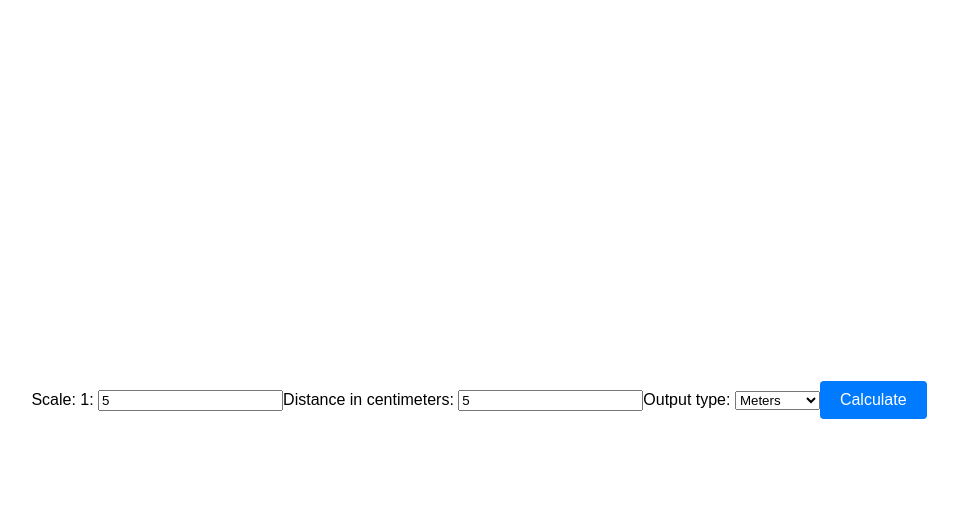
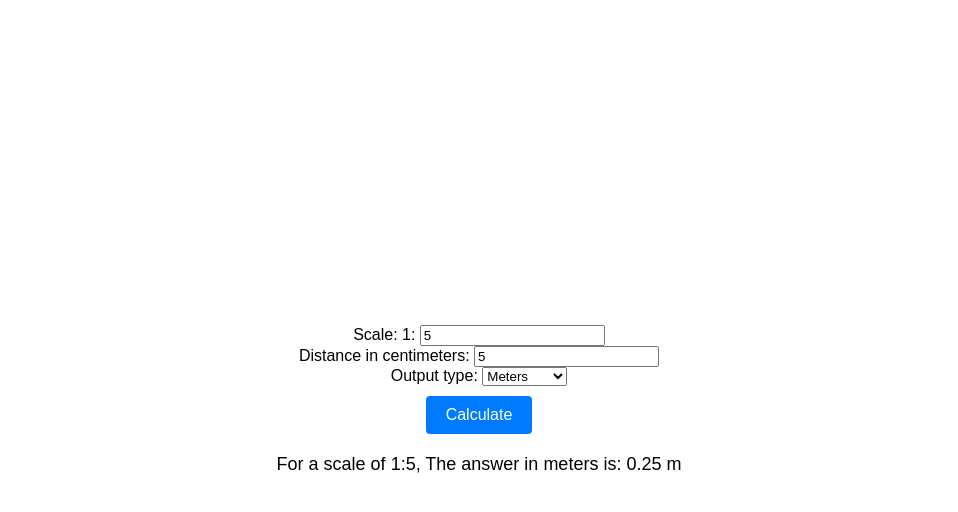
Before and after one commit to vanedenreece/scale_calculator_button, a plain HTML site: page scale_calculator.html in a window 1280 px wide. Both pictures are taken after typing "5", "5" into the empty fields and a click on the button "Calculate". Shown: the whole page, without its empty margins (161-1119 px from the left). Drawn offline with Linux system fonts and the light colour scheme.

Commit message:
Update scale_calculator.html

```diff
--- a/scale_calculator.html
+++ b/scale_calculator.html
@@ -11,11 +11,13 @@
     }
     .container {
       display: flex;
+      flex-direction: column;
+      align-items: center;
       justify-content: center;
-      align-items: center;
       height: 100vh;
     }
     .calculator-button {
+      margin-top: 10px;
       padding: 10px 20px;
       font-size: 16px;
       background-color: #007bff;
@@ -28,12 +30,17 @@
     .calculator-button:hover {
       background-color: #0056b3;
     }
+    .output {
+      margin-top: 20px;
+      font-size: 18px;
+    }
   </style>
   <script>
     function scaleCalculator() {
       var scaleInput = document.getElementById('scaleInput');
       var distanceCmInput = document.getElementById('distanceCmInput');
       var outputTypeInput = document.getElementById('outputTypeInput');
+      var outputDiv = document.getElementById('outputDiv');
 
       var scale = parseInt(scaleInput.value);
       var distanceCm = parseFloat(distanceCmInput.value);
@@ -53,9 +60,9 @@
           result = 'Invalid output type selected. Please choose 1 for meters or 2 for km.';
         }
 
-        alert(result);
+        outputDiv.textContent = result;
       } else {
-        alert('Invalid input. Please fill in all fields with valid numbers.');
+        outputDiv.textContent = 'Invalid input. Please fill in all fields with valid numbers.';
       }
     }
   </script>
@@ -78,6 +85,7 @@
       </select>
     </div>
     <button class="calculator-button" onclick="scaleCalculator()">Calculate</button>
+    <div id="outputDiv" class="output"></div>
   </div>
 </body>
 </html>
```
